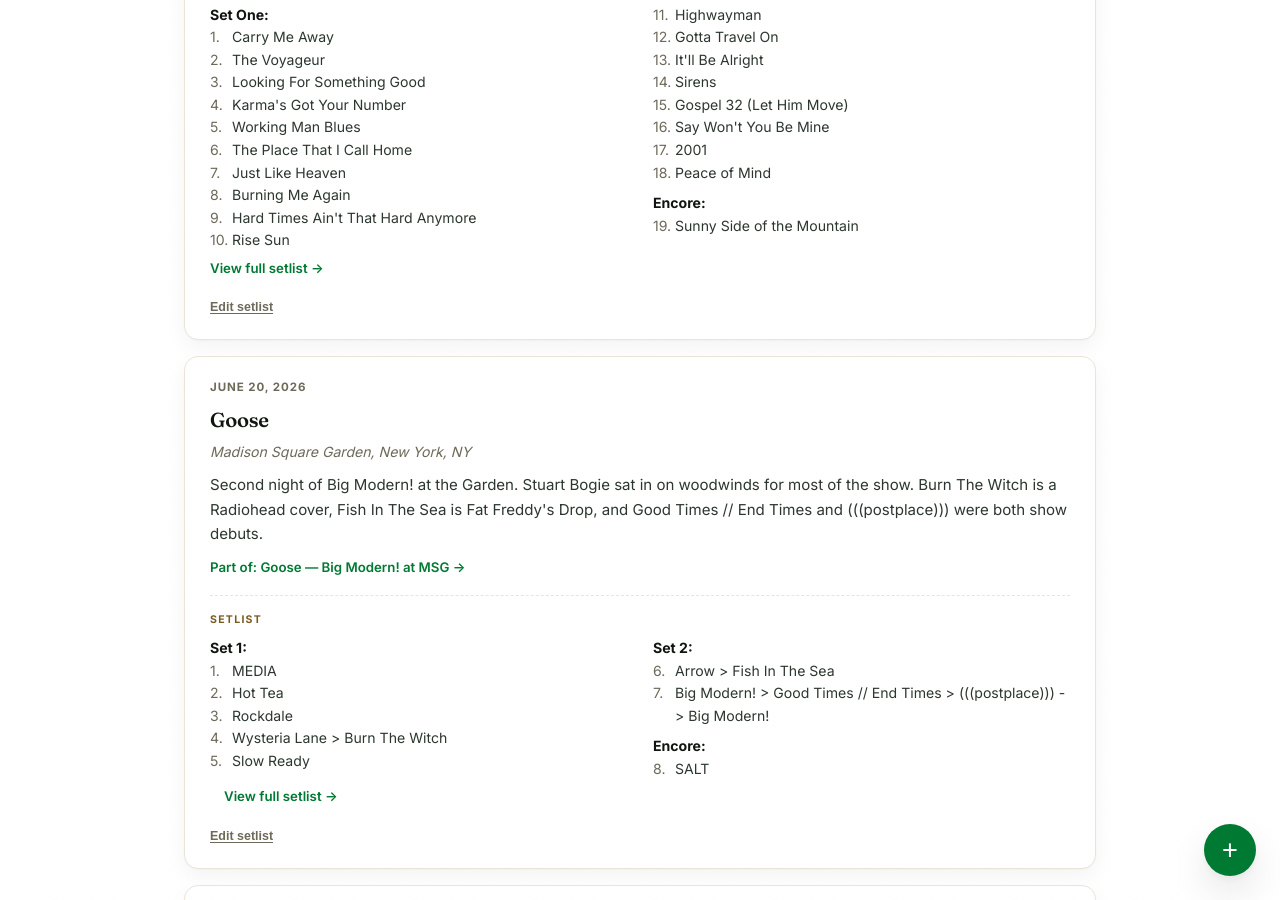
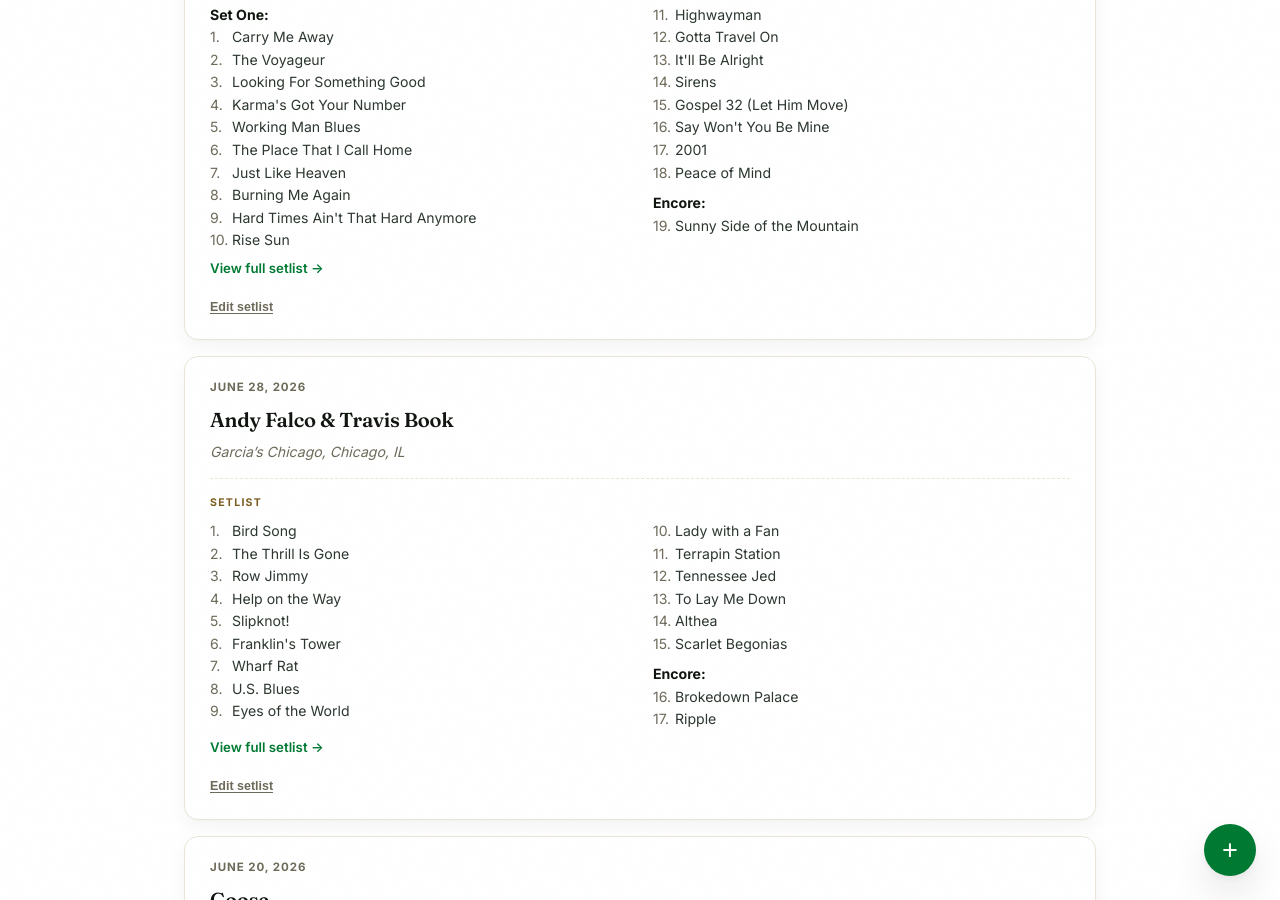
Before and after one commit to bmlanders/adventures, a Jekyll site: the page built from shows/index.html, in a window 1280 px wide and 900 px high, scrolled down 10175 px. Built offline with Jekyll 4.4.1, drawn with Linux system fonts in a browser that asks for light colours.

Commit message:
Log show: Andy Falco & Travis Book on 2026-06-28

```diff
--- a/shows/index.html
+++ b/shows/index.html
@@ -588,6 +588,36 @@ map: true
   </div>
 
   <a class="show-trip-link" href="https://www.nugs.net/live-download-of-the-infamous-stringdusters-warner-vineyards-paw-paw-mi-07-12-2026-mp3-flac-or-online-music-streaming/49467.html" target="_blank" rel="noopener">View full setlist &rarr;</a>
+</div>
+
+<div class="show-entry" id="2026-06-28-andy-falco-travis-book">
+  <div class="show-date">June 28, 2026</div>
+  <h3>Andy Falco &amp; Travis Book</h3>
+  <div class="show-venue">Garcia’s Chicago, Chicago, IL</div>
+  <div class="setlist">
+    <div class="setlist-lbl">Setlist</div>
+    <ol class="setlist-list">
+      <li>Bird Song</li>
+      <li>The Thrill Is Gone</li>
+      <li>Row Jimmy</li>
+      <li>Help on the Way</li>
+      <li>Slipknot!</li>
+      <li>Franklin's Tower</li>
+      <li>Wharf Rat</li>
+      <li>U.S. Blues</li>
+      <li>Eyes of the World</li>
+      <li>Lady with a Fan</li>
+      <li>Terrapin Station</li>
+      <li>Tennessee Jed</li>
+      <li>To Lay Me Down</li>
+      <li>Althea</li>
+      <li>Scarlet Begonias</li>
+      <li class="setlist-set">Encore:</li>
+      <li>Brokedown Palace</li>
+      <li>Ripple</li>
+    </ol>
+  </div>
+  <a class="show-trip-link" href="https://www.setlist.fm/setlist/andy-falco-and-travis-book/2026/garcias-chicago-chicago-il-53727309.html" target="_blank" rel="noopener">View full setlist &rarr;</a>
 </div>
 
 <div class="show-entry" id="2026-06-20-goose">
```
